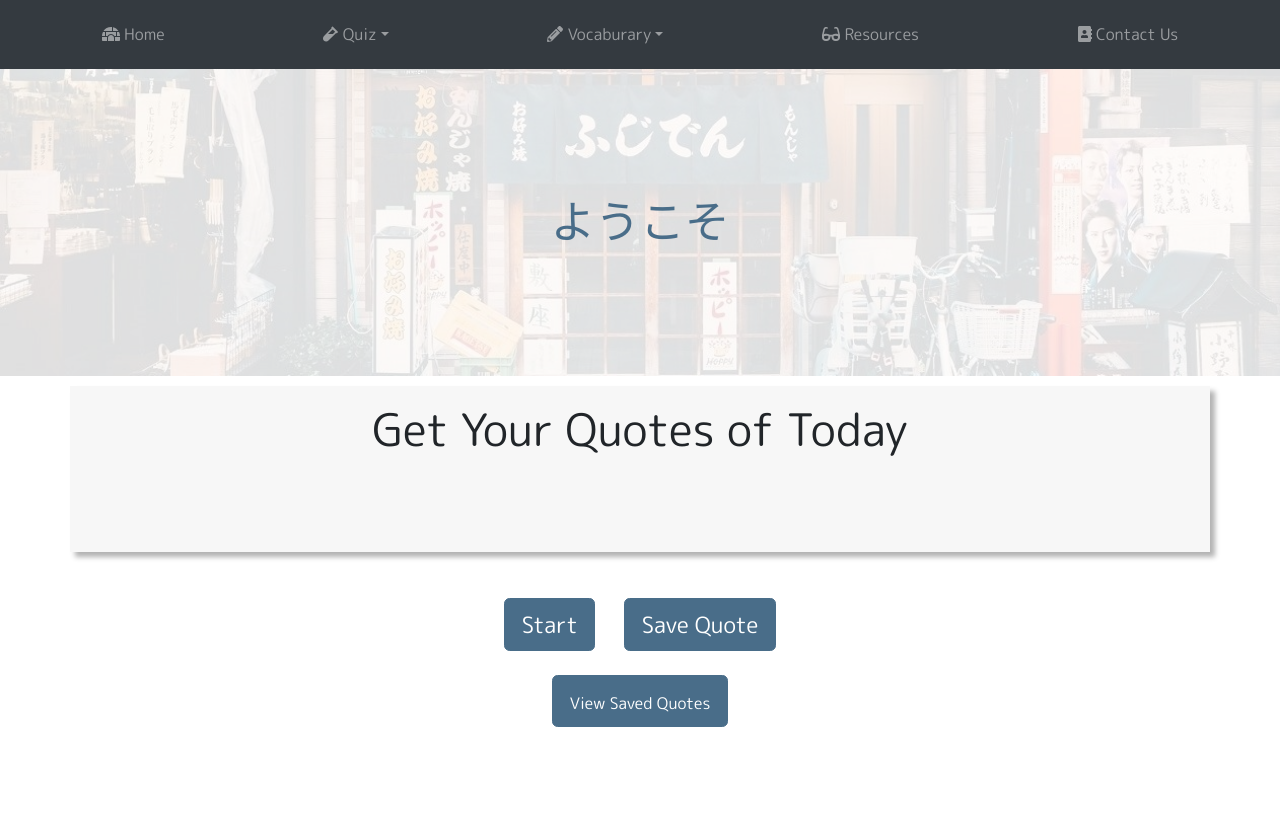
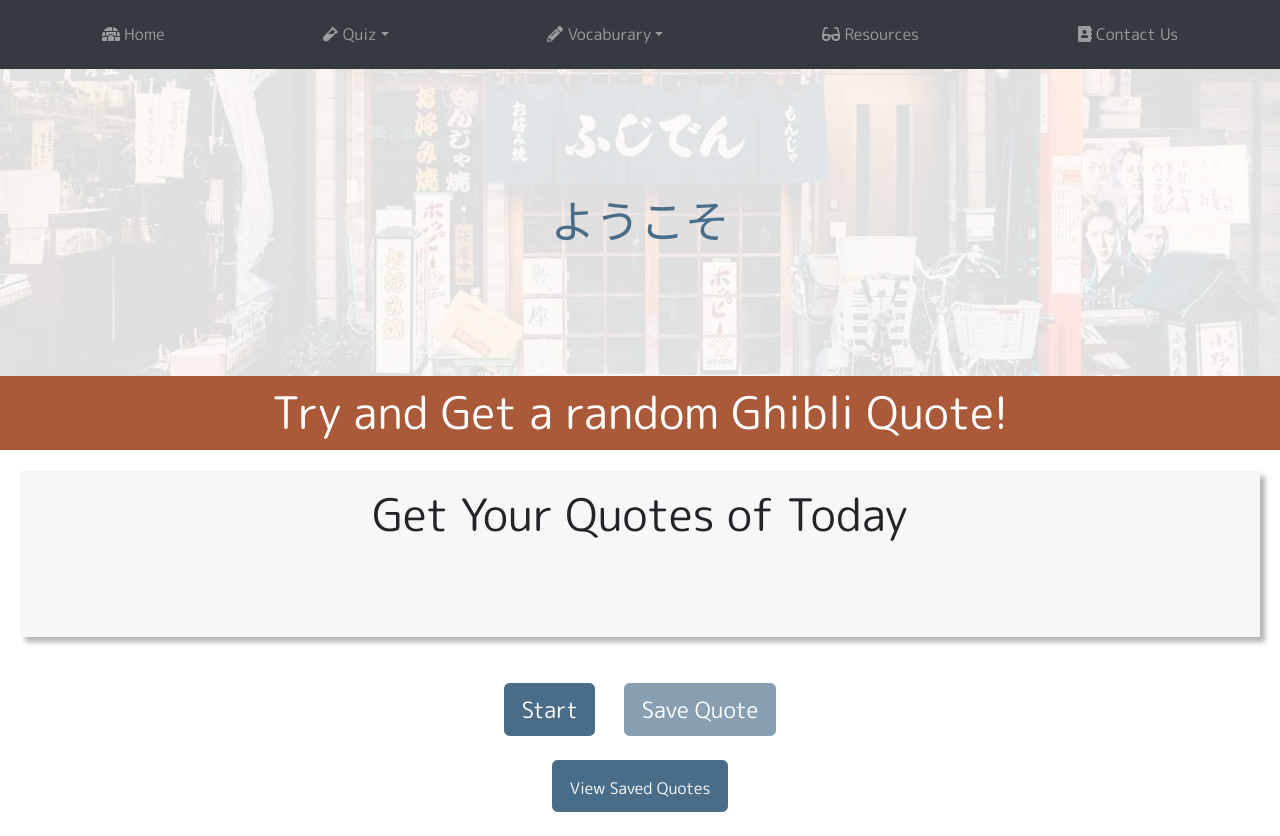
Before and after one commit to hejthere/jpisfun, a React (Create React App) app: page /vocaburary/quotes in a window 1280 px wide. Before the commit the page ends 800 px from the top, so only its background shows below. Built offline with nearby package versions, Linux system fonts and the light colour scheme.

Commit message:
flipcard2

```diff
--- a/src/App.js
+++ b/src/App.js
@@ -38,7 +38,7 @@ class App extends Component {
     <Nav id='navBar1' className='navBar' fill fluid>
     <Link className='nav-link' to='/'><FontAwesomeIcon icon={faIgloo} /> Home</Link>
     <NavDropdown title={<span><FontAwesomeIcon icon={faVial} /> Quiz</span>} id="nav-dropdown">
-    <Link to="/quiz/katakana"><NavDropdown.Item eventKey="1.1">(Level 1) Katakana Test</NavDropdown.Item></Link>
+        <NavDropdown.Item eventKey="1.1"><Link to="/quiz/katakana">(Level 1) Katakana Test</Link></NavDropdown.Item>
         <NavDropdown.Item eventKey="1.2"><Link to="/quiz/test">(Level 2) Greetings</Link></NavDropdown.Item>
         <NavDropdown.Item eventKey="1.3"><Link to="/quiz/grammar">(Level 3) Grammar Practice</Link></NavDropdown.Item>
       </NavDropdown>
--- a/src/component/JapaneseQuiz/Test/Test.css
+++ b/src/component/JapaneseQuiz/Test/Test.css
@@ -52,9 +52,6 @@
   background-color: rgb(243, 243, 243);
   }
 
-  .frontside, .backside {
-    font-size: 2rem;
-  }
 
   .normalCard .backside{
     transform: rotateY(180deg);
@@ -66,6 +63,11 @@
 
   .normalCard .frontside,
   .normalCard .backside {
-    position: absolute;
     backface-visibility: hidden;
+    position:absolute;
+    font-size: 2rem;
+    top:10px;
+    bottom: 10px;
+    left:10px;
+    right:10px;
   }
--- a/src/component/JapaneseQuiz/Test/Test.js
+++ b/src/component/JapaneseQuiz/Test/Test.js
@@ -47,7 +47,7 @@ class Test extends React.Component{
 
 
 	<Container fluid>
-		<Row sm={2} xs={2} md={4} xl={4}>
+		<Row sm={2} xs={2} md={3} xl={4}>
 		{cards}
 		</Row>
 	</Container>
--- a/src/component/JapaneseQuiz/katakana/Katakana.js
+++ b/src/component/JapaneseQuiz/katakana/Katakana.js
@@ -2,8 +2,6 @@ import React, { Component } from 'react';
 import './katakana.css';
 import Button from 'react-bootstrap/Button';
 import Container from 'react-bootstrap/Container';
-import Row from 'react-bootstrap/Row';
-import Col from 'react-bootstrap/Col';
 
 class Katakana extends Component {
 
@@ -63,6 +61,8 @@ return (
 <p className='katakana-question'> {this.state.displayQuestion}</p>
 </div>
 {options}
+<br />
+<br />
 </Container>
 )}}
 
--- a/src/component/Vocaburary/RandomQuote.js
+++ b/src/component/Vocaburary/RandomQuote.js
@@ -1,5 +1,6 @@
 import React, { Component } from 'react';
 import Button from 'react-bootstrap/Button';
+import Row from 'react-bootstrap/Row';
 import Container from 'react-bootstrap/Container';
 import {Link} from 'react-router-dom';
 import Quotes from './Quotes'
@@ -22,7 +23,8 @@ quotes: [
 { id:'10', japanese:'生きてりゃ何とかなる' , english: 'As long as we’re alive, we’ll manage.' , author:'トキ-もののけ姫'}]
 ,
 generatedQuote: {id:'', japanese:'Get Your Quotes of Today' , english: '' , author:''},
-savedQuotes:[]
+savedQuotes:[],
+canSaveQuote:false
 };
 
 componentDidUpdate(){
@@ -37,7 +39,9 @@ generateQuoteHandler =()=> {
     }
     updatedQuote = selectedquote;
     this.setState(
-    { generatedQuote: updatedQuote });
+    { generatedQuote: updatedQuote,
+    canSaveQuote: true}
+    );
     }
 
 
@@ -51,7 +55,8 @@ this.setState({savedQuotes: quoteArray });
 render() {
 
 return(
-<Container>
+<Container fluid>
+<Row><h2 className="saved-Quotes-title">Try and Get a random Ghibli Quote!</h2></Row>
 <Quotes
 japaneseQuote = {this.state.generatedQuote.japanese}
 englishQuote = {this.state.generatedQuote.english}
@@ -60,7 +65,7 @@ authorQuote = {this.state.generatedQuote.author}
 
 <br />
 <Button onClick={this.generateQuoteHandler}>Start</Button> &nbsp;
-<Button onClick={this.saveQuoteHandler}>Save Quote</Button>
+<Button className={this.state.canSaveQuote? "":"disabled"} onClick={this.saveQuoteHandler}>Save Quote</Button>
 <br />
 <br />
 <Button><Link to ="/savedquotes"> View Saved Quotes</Link></Button>
--- a/src/component/Vocaburary/SavedQuotes.js
+++ b/src/component/Vocaburary/SavedQuotes.js
@@ -1,6 +1,7 @@
 import React from 'react';
-import { Container, Button } from 'react-bootstrap';
+import { Container, Button, Row } from 'react-bootstrap';
 import Quotes from './Quotes';
+import './randomQuote.css'
 
 const SavedQuotes =() => {
 
@@ -21,7 +22,8 @@ authorQuote = {quote.author}
 })
 
 return(
-<Container>
+<Container fluid>
+<Row><h2 className="saved-Quotes-title">Saved Quotes</h2></Row>
 {displayQuotes}
 <Button onClick={()=>window.history.back()}>Back</Button>
 </Container>
--- a/src/component/Vocaburary/VocabDiseases.js
+++ b/src/component/Vocaburary/VocabDiseases.js
@@ -1,6 +1,7 @@
 import React, {Component} from 'react';
 import sickguy from '../../Picture/sickguy.png'
 import Container from 'react-bootstrap/Container';
+import Row from 'react-bootstrap/Row';
 import Image from 'react-bootstrap/Image';
 import axios from 'axios';
 import { faCommentsDollar } from '@fortawesome/free-solid-svg-icons';
@@ -28,6 +29,7 @@ render (){
 return (
 
 <Container fluid>
+<Row><h2 className="saved-Quotes-title">Learn Vocaburary: Diseases</h2></Row>
 <Image fluid src={sickguy} alt='sickguy' />
 <p>{this.state.result}</p>
 
--- a/src/component/Vocaburary/randomQuote.css
+++ b/src/component/Vocaburary/randomQuote.css
@@ -2,7 +2,7 @@
 background-color:#b3b3b31A;
 margin: auto;
 box-shadow:5px 5px 5px #b3b3b3;
-margin-top: 10px;
+margin:10px 20px 0px 20px;
 }
 
 .japanesequote {
@@ -16,3 +16,11 @@ color:var(--red);
 font-size:1.5rem;
 padding:5px;
 }
+
+.saved-Quotes-title{
+text-align: center;
+background-color:var(--red);
+color:white;
+width:100%;
+padding: 10px 0px;
+}
```
